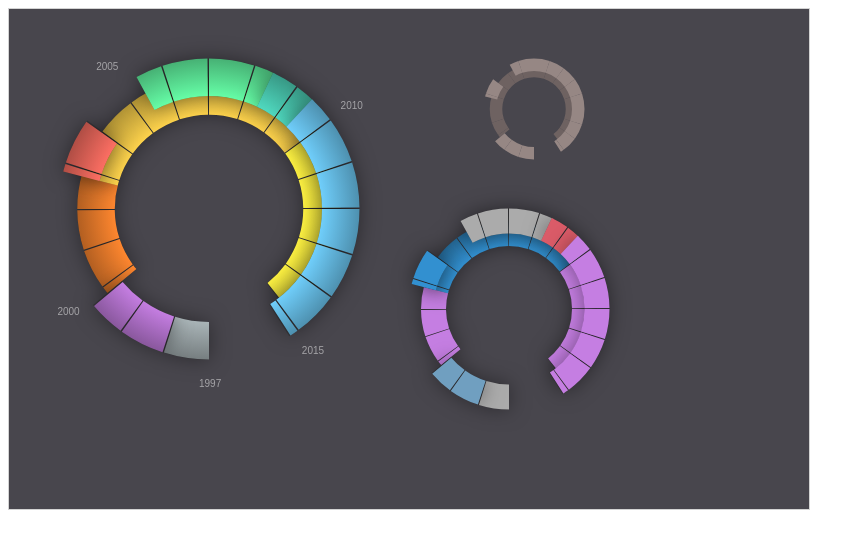
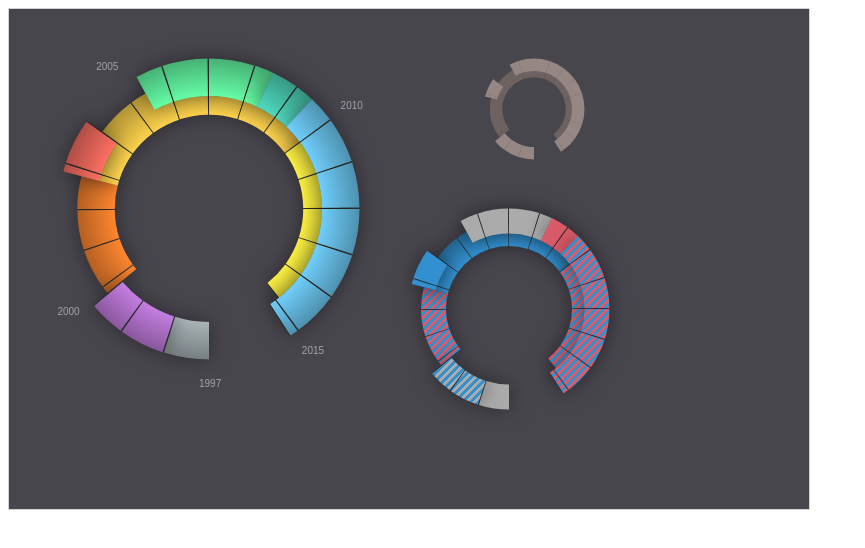
Before and after one commit to pfalconetti/JS_friezes, a plain HTML site: page index.html in a window 1280 px wide. Shown: the whole page, without its empty margins (0-865 px from the left). Drawn offline with Linux system fonts and the light colour scheme.

Commit message:
Prise en charge des remplissages par textures.

```diff
--- a/functions.js
+++ b/functions.js
@@ -32,25 +32,10 @@ function frieze(context, centerX, centerY, radiusMax, newYearGap, doShadow) {
     var segWidthProportion = 2; // Segment width, in number of radial subdivisions, stricly positive
     var segWidth = segRadialWidth*segWidthProportion; // Width (-> thickness) of a segment, in pixels
 
-    // Legend
-
     // Segment width
     ctx.lineWidth = segWidth;
 
-    // Drawing shadow for the complete length, before individual and final renderings
-    /*
-    var shadeStart = graphYearAngleStart; // Starting position of the combined shadow = starts where the first segment starts
-    var shadeEnd = graphYearAngleStart+(graphYearEnd-graphYearStart)*graphYearAngle-newYearGap; // Ending position of the shadow = ends where the last segment ends
-    ctx.shadowBlur=20;
-    ctx.shadowColor="black";
-    ctx.beginPath();
-    ctx.strokeStyle = 'rgba(255, 255, 255, 0.2)';
-    ctx.arc(centerX, centerY, radius, shadeStart, shadeEnd, false);
-    ctx.stroke();
-    ctx.closePath();
-    */
-
-    this.periode = function(yearBegin, yearEnd, level, colour, isShaded) {
+    this.periode = function(yearBegin, yearEnd, level, background, isShaded) {
         // Starting radial level for drawing the segment (= <= segRadialSubs - segWidthProportion)
         // yearBegin and yearEnd must be dcimals (not base 12)
         if (!yearEnd || yearEnd == "now") {
@@ -61,15 +46,28 @@ function frieze(context, centerX, centerY, radiusMax, newYearGap, doShadow) {
         var radius = segRadialWidth*level+segWidth/2+0.5; // Radius of an arc, in pixels (NB: "+0.5" is to ensure good aspect and covering)
         var segGradientRadiusStart = level*segRadialWidth; // Inner border of the segment gradient = starting point for radial gradient
         var segGradientRadiusEnd = (level+segWidthProportion)*segRadialWidth; // Outer border of the segment gradient = ending point for radial gradient
-        var segment = ctx.createRadialGradient(centerX, centerY, segGradientRadiusStart, centerX, centerY, segGradientRadiusEnd); // Defining coloration method = gradient
-        var colorLight = '#'+colour;
-        var colorDark = colorLuminance(colour, -0.3);
-        segment.addColorStop(0, colorLight); // Inner color for gradient
-        if (isShaded) { // Outer color for gradient
-            segment.addColorStop(1, colorDark);
+
+        // Coloration styles : is color ? is gradient ?... then is texture
+        if (background.substring(0,1) == "#") {
+            // case it has a colour
+            var color = background.substring(1,background.length);
+            if (isShaded) {
+                // case with gradient
+                var segStyle = ctx.createRadialGradient(centerX, centerY, segGradientRadiusStart, centerX, centerY, segGradientRadiusEnd);
+                var colorLight = '#'+color;
+                var colorDark = colorLuminance(color, -0.3);
+                segStyle.addColorStop(0, colorLight); // Inner color for gradient
+                segStyle.addColorStop(1, colorDark); // Outer color for gradient
+            } else {
+                // case with flat color
+                var segStyle = background;
+            }
         } else {
-            segment.addColorStop(1, colorLight);
+            // case it has a texture
+            var texture = document.getElementById(background);
+            var segStyle = ctx.createPattern(texture, "repeat");
         }
+
         var segStart = graphYearAngleStart+(yearBegin-graphYearStart)*graphYearAngle; // Starting position of the segment
         var segFirstNewYear = graphYearAngleStart+(Math.ceil(yearBegin)-graphYearStart)*graphYearAngle; // Position of the first new-year-gap encountered by the segment
         var segEnd = graphYearAngleStart+(yearEnd-graphYearStart)*graphYearAngle; // Ending position of the segment
@@ -89,7 +87,7 @@ function frieze(context, centerX, centerY, radiusMax, newYearGap, doShadow) {
         ctx.shadowBlur=0;
         // First arc, in case it is fractionnal
         ctx.beginPath();
-        ctx.strokeStyle = segment;
+        ctx.strokeStyle = segStyle;
         segEnd = segFirstNewYear-newYearGap;
         if (segEnd-segStart < 0) { // keeping safe of negative values to prevent 360° of revolution
             segStart = segEnd;
@@ -101,7 +99,7 @@ function frieze(context, centerX, centerY, radiusMax, newYearGap, doShadow) {
         if (yearEnd-yearBegin >= 1) {
             for (i=0; i<(Math.floor(yearEnd)-Math.ceil(yearBegin)); i++) {
                 ctx.beginPath();
-                ctx.strokeStyle = segment;
+                ctx.strokeStyle = segStyle;
                 segEnd = segFirstNewYear+((i+1)*graphYearAngle-newYearGap);
                 ctx.arc(centerX, centerY, radius, segFirstNewYear+(i*graphYearAngle), segEnd, false);
                 segLastNewYear = segFirstNewYear+((i+1)*graphYearAngle);
@@ -110,7 +108,7 @@ function frieze(context, centerX, centerY, radiusMax, newYearGap, doShadow) {
         }
         // Last arc, in case it is fractionnal
         ctx.beginPath();
-        ctx.strokeStyle = segment;
+        ctx.strokeStyle = segStyle;
         if ((yearEnd-Math.floor(yearEnd))*graphYearAngle-newYearGap < 0) { // keeping safe of negative values to prevent 360° of revolution
             segEnd = segLastNewYear;
         } else {
--- a/index.html
+++ b/index.html
@@ -15,6 +15,8 @@
     <canvas id="myCanvas" height="500px" width="800px">
         Your browser does not support the HTML5 canvas tag.
     </canvas>
+    <img src="stripes1.png" id="stripes1" style="display:none;" />
+    <img src="stripes2.png" id="stripes2" style="display:none;" />
     <script>
 
         // Standard initialization of the canvas
@@ -24,42 +26,42 @@
         // Expériences professionnelles
         var experiences = new frieze('ctx', 200, 200, 150, 0.01, 1);
         // à mon compte
-        experiences.periode('1999.8', '2002.9', 5, 'ff872f', 1); // Long²
-        experiences.periode('2002.8', '2010'  , 5, 'fed34c', 1); // freelance
-        experiences.periode('2010'  , '2014.9', 5, 'fdf141', 1); // auto-entrepreneur
+        experiences.periode('1999.8', '2002.9', 5, '#ff872f', 1); // Long²
+        experiences.periode('2002.8', '2010'  , 5, '#fed34c', 1); // freelance
+        experiences.periode('2010'  , '2014.9', 5, '#fdf141', 1); // auto-entrepreneur
         //experiences.periode('2014.8', 'now'   , 5, 'fed34c', 1); // freelance
         // en tant que salarié
-        experiences.periode('1997'  , '1998'  , 6, 'aab5b8', 1); // J'Annonce
-        experiences.periode('1998'  , '1999.8', 6, 'c57ee2', 1); // divers
-        experiences.periode('2002.8', '2004'  , 6, 'fd6f63', 1); // DAII
-        experiences.periode('2005.4', '2008.5', 6, '66fea7', 1); // Claranet
-        experiences.periode('2008.4', '2009.5', 6, '50dac0', 1); // SES
-        experiences.periode('2009.4', 'now'   , 6, '70cffc', 1); // Agarik
+        experiences.periode('1997'  , '1998'  , 6, '#aab5b8', 1); // J'Annonce
+        experiences.periode('1998'  , '1999.8', 6, '#c57ee2', 1); // divers
+        experiences.periode('2002.8', '2004'  , 6, '#fd6f63', 1); // DAII
+        experiences.periode('2005.4', '2008.5', 6, '#66fea7', 1); // Claranet
+        experiences.periode('2008.4', '2009.5', 6, '#50dac0', 1); // SES
+        experiences.periode('2009.4', 'now'   , 6, '#70cffc', 1); // Agarik
         // affichage de la légende
         experiences.legendYears(5, 25);
 
         // Types de contrats
         var contrats = new frieze('ctx', 525, 100, 50, 0, 0);
         // à mon compte
-        contrats.periode('1999.8', '2014.9', 5, '6e6261', 0);
+        contrats.periode('1999.8', '2014.9', 5, '#6e6261', 0);
         // en tant que salarié
-        contrats.periode('1997'  , '1999.8', 6, '968784', 0);
-        contrats.periode('2002.8', '2004'  , 6, '968784', 0);
-        contrats.periode('2005.4', 'now',    6, '968784', 0);
+        contrats.periode('1997'  , '1999.8', 6, '#968784', 0);
+        contrats.periode('2002.8', '2004'  , 6, '#968784', 0);
+        contrats.periode('2005.4', 'now',    6, '#968784', 0);
 
         // Types de missions
         var missions = new frieze('ctx', 500, 300, 100, 0.01, 1);
         // à mon compte
-        missions.periode('1999.8', '2002.9', 5, 'c57ee2', 0);
-        missions.periode('2002.8', '2010'  , 5, '3290d0', 1);
-        missions.periode('2010'  , '2014.9', 5, 'c57ee2', 0);
+        missions.periode('1999.8', '2002.9', 5, 'stripes2', 0);
+        missions.periode('2002.8', '2010'  , 5, '#3290d0', 1);
+        missions.periode('2010'  , '2014.9', 5, 'stripes2', 0);
         // en tant que salarié
-        missions.periode('1997'  , '1998'  , 6, 'ababab', 0);
-        missions.periode('1998'  , '1999.8', 6, '709fc0', 0);
-        missions.periode('2002.8', '2004'  , 6, '3290d0', 0);
-        missions.periode('2005.4', '2008.5', 6, 'ababab', 0);
-        missions.periode('2008.4', '2009.5', 6, 'db5b68', 0);
-        missions.periode('2009.4', 'now'   , 6, 'c57ee2', 0);
+        missions.periode('1997'  , '1998'  , 6, '#ababab', 0);
+        missions.periode('1998'  , '1999.8', 6, 'stripes1', 0);
+        missions.periode('2002.8', '2004'  , 6, '#3290d0', 0);
+        missions.periode('2005.4', '2008.5', 6, '#ababab', 0);
+        missions.periode('2008.4', '2009.5', 6, '#db5b68', 0);
+        missions.periode('2009.4', 'now'   , 6, 'stripes2', 0);
 
     </script>
 </body>
```
Also changed, not shown: stripes1.png (added), stripes2.png (added).
